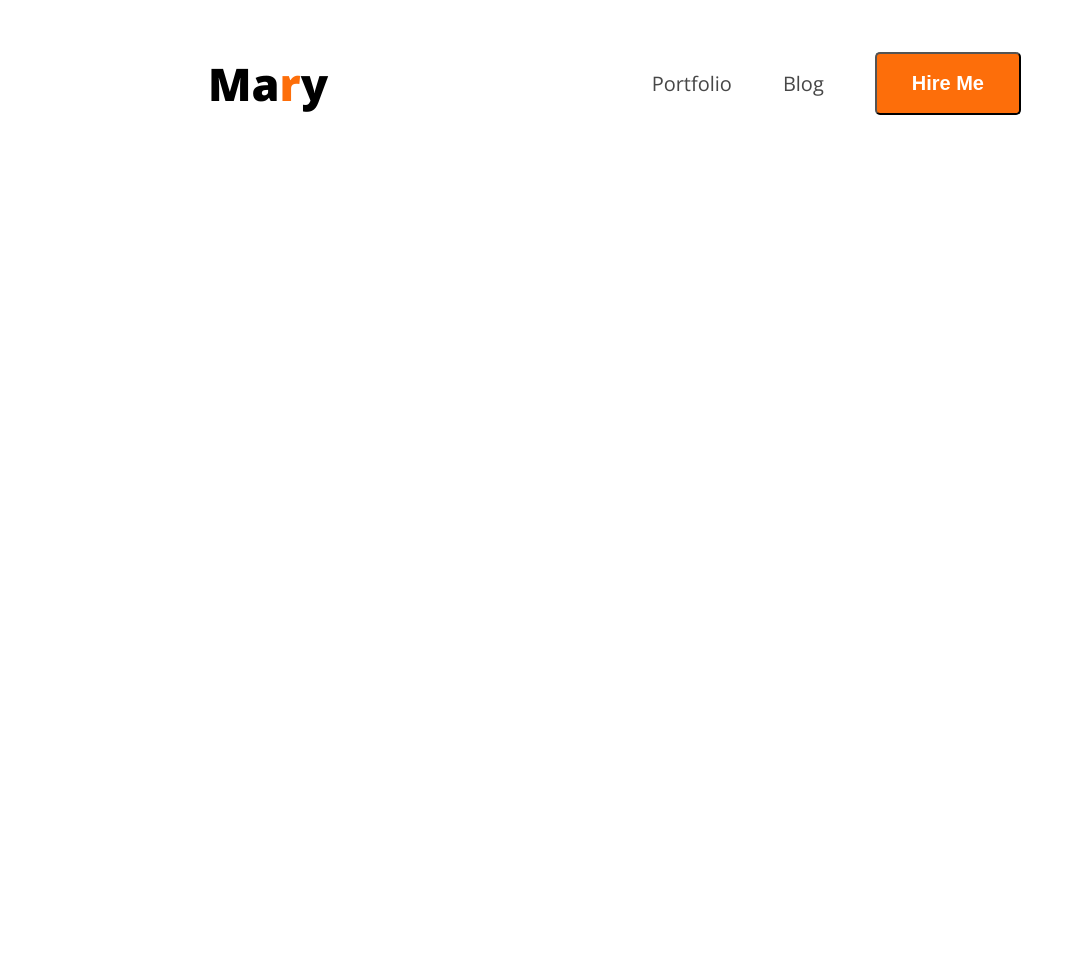
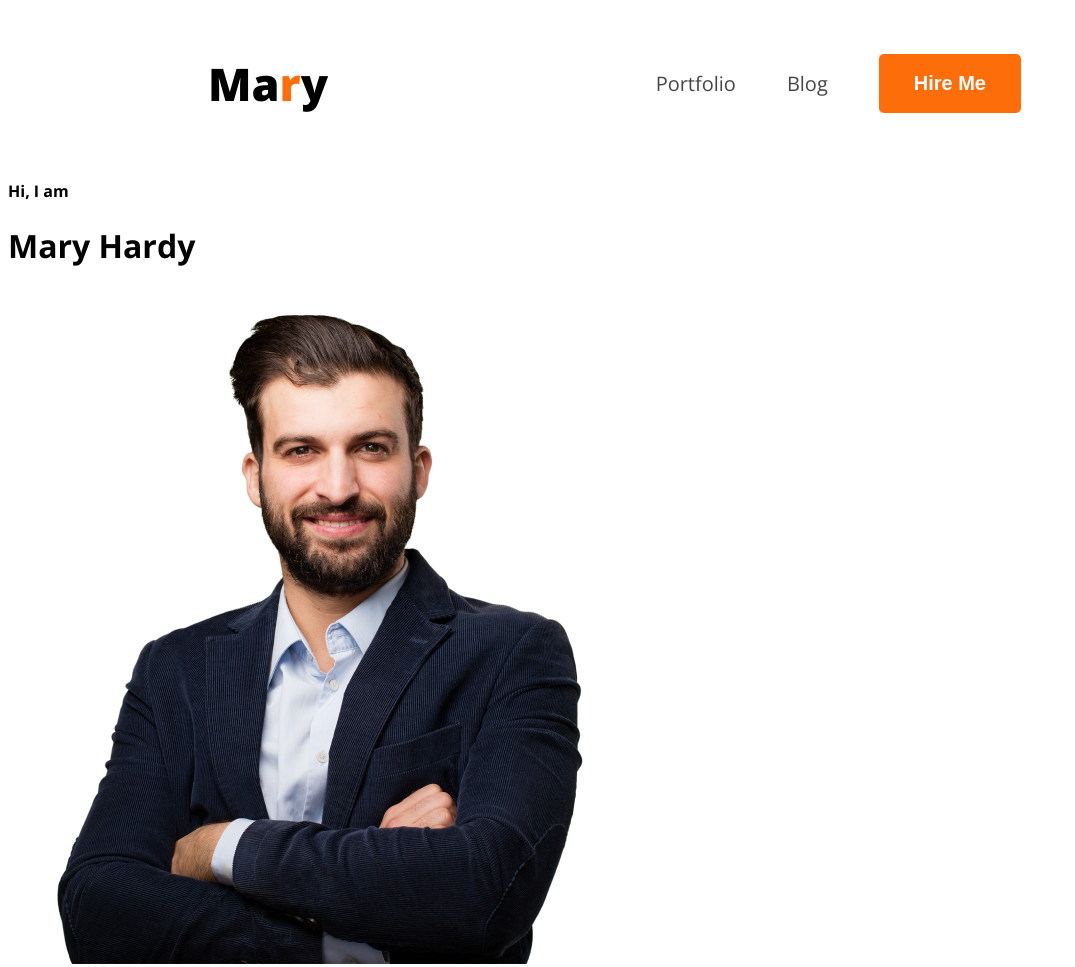
Before and after one commit to barua-raj/ph-portfolio, a plain HTML site: page index.html in a window 1280 px wide. Shown: the whole page, without its empty margins (0-1075 px from the left). Before the commit the page ends 800 px from the top, so only its background shows below. Drawn offline with nearby package versions, Linux system fonts and the light colour scheme.

Commit message:
working on banner

```diff
--- a/index.html
+++ b/index.html
@@ -25,6 +25,14 @@
         </ul>
       </nav>
     </header>
+    <div class="banner">
+        <div class="banner-content">
+            <h4>Hi, I am</h4>
+            <h1>Mary Hardy</h1>
+            <p class="banner-description"></p>
+        </div>
+        <img src="images/hardy.png" alt="Mary Hardy">
+    </div>
     <main></main>
     <footer></footer>
   </body>
--- a/styles/portfolio.css
+++ b/styles/portfolio.css
@@ -20,6 +20,7 @@
     color: #ffffff;
     padding: 18px 35px;
     border-radius: 5px;
+    border: none;
 
 }
 /* nav styles */
```
